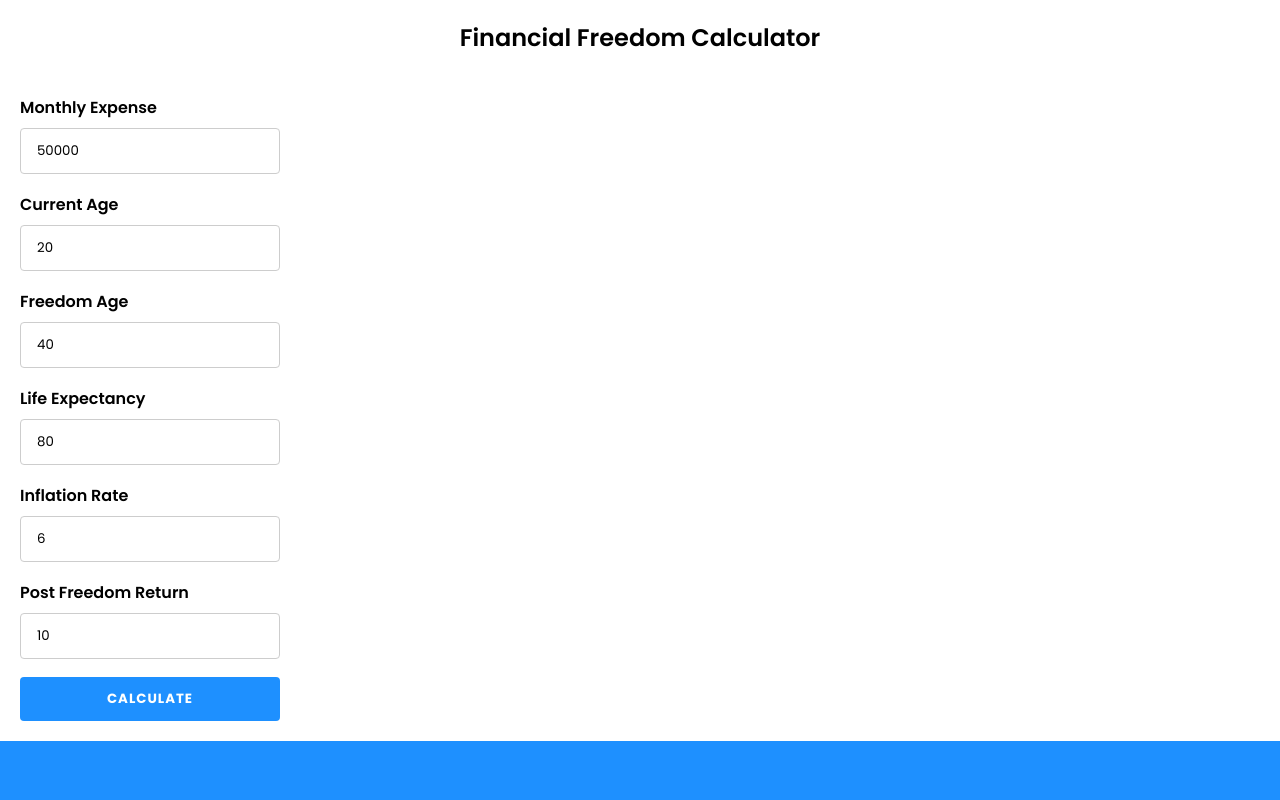
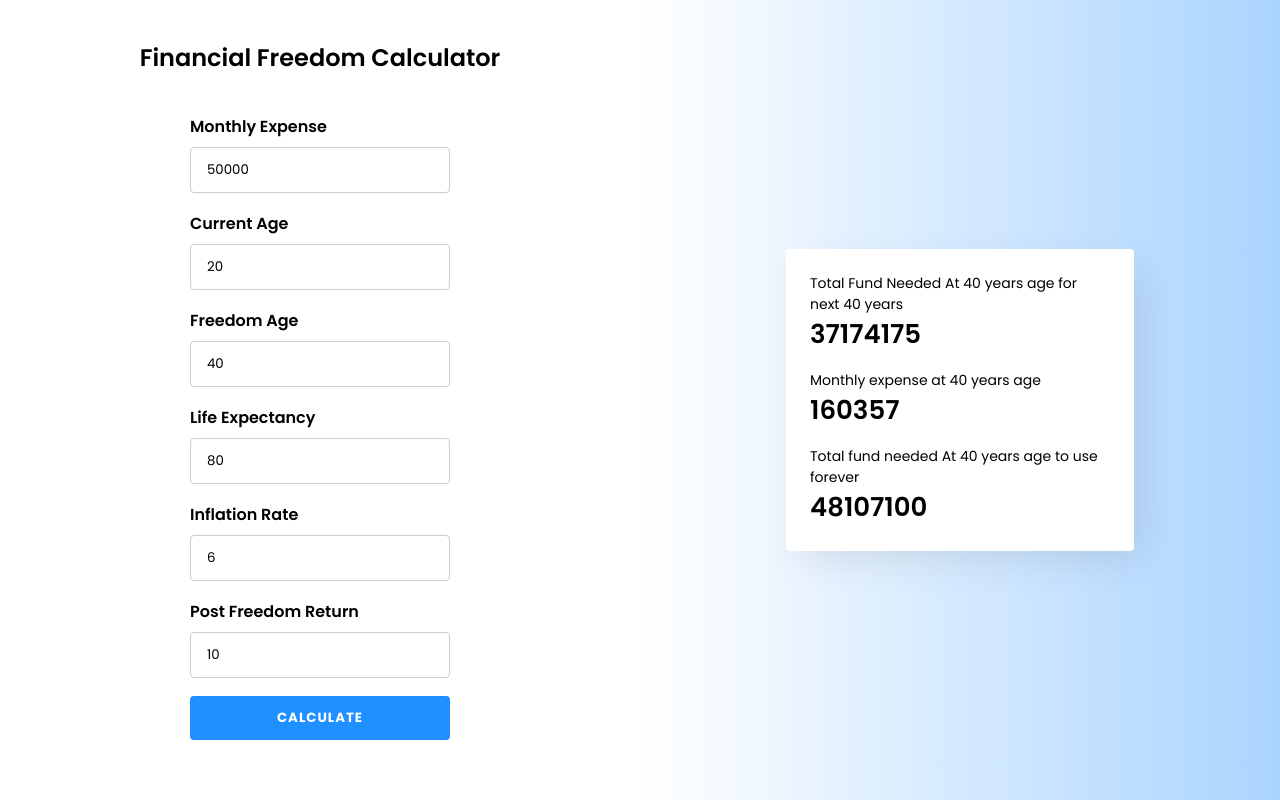
Before and after one commit to Creanick/freedomcalculator, a React (Create React App) app: page / in a window 1280 px wide. Shown: the top 800 px of the page. Built offline with nearby package versions, Linux system fonts and the light colour scheme.

Commit message:
refined result box

```diff
--- a/src/App.tsx
+++ b/src/App.tsx
@@ -10,10 +10,20 @@ import calculateCompoundedFutureMonthlyExpense from "./domain/logic/calculators/
 import calculateImmortalFreedomFund from "./domain/logic/calculators/calculate_immortal_freedom_fund";
 import calculateMortalFreedomFund from "./domain/logic/calculators/calculate_mortal_freedom_fund";
 
+const sectionBreakPoint = "850px"
 const Wrapper = styled.div`
-  /* display: flex;
-  flex-direction: column;
-  align-items: center; */
+  //desktop style
+  @media screen and (min-width:${sectionBreakPoint}){
+    height: 100vh;
+    display: grid;
+    grid-template-columns: 1fr 1fr;
+  }
+`;
+const InputSection = styled.section`
+  display: grid;
+  justify-content: center;
+  align-content: center;
+  justify-items: center;
 `;
 const inputContainerWidth = "300px";
 const InputContainer = styled.form`
@@ -21,6 +31,7 @@ const InputContainer = styled.form`
   width: ${inputContainerWidth};
   max-width: ${inputContainerWidth};
   padding: 20px;
+  padding-bottom: 40px;
   display: grid;
   gap:18px;
   @media screen and (max-width:${inputContainerWidth}){
@@ -28,15 +39,19 @@ const InputContainer = styled.form`
   }
 `;
 const ResultSection = styled.section`
-  background-color: dodgerblue;
+  background-image: linear-gradient(0deg, #aad4ff, transparent);
   padding: 80px 20px;
   display: flex;
   justify-content: center;
   align-items: center;
+  @media screen and (min-width:${sectionBreakPoint}){
+    background-image: linear-gradient(270deg, #aad4ff, transparent);
+  }
 `;
 const FundContainer = styled.div`
-border-radius: 4px;
+  border-radius: 4px;
   background-color: white;
+  box-shadow: 12px 13px 39px -7px #0000001c;
   padding: 24px;
   max-width: 300px;
   display: grid;
@@ -133,7 +148,7 @@ const App = () => {
 
   return (
     <Wrapper>
-      <section className="input-section">
+      <InputSection>
         <Header />
         <InputContainer onSubmit={formik.handleSubmit}>
 
@@ -151,7 +166,7 @@ const App = () => {
 
           <Button type="submit" disabled={!formik.isValid}>Calculate</Button>
         </InputContainer>
-      </section>
+      </InputSection>
       <ResultSection>
         <FundContainer>
           <Fund amount={totalMortalFund}>Total Fund Needed At {submittedFreedomAge} years age for next {submittedLifeExpectancy - submittedFreedomAge} years</Fund>
```
